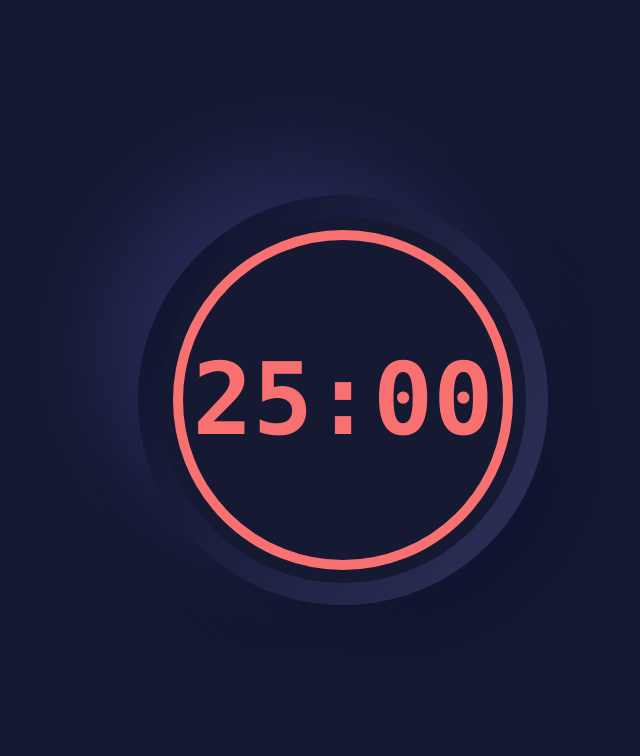
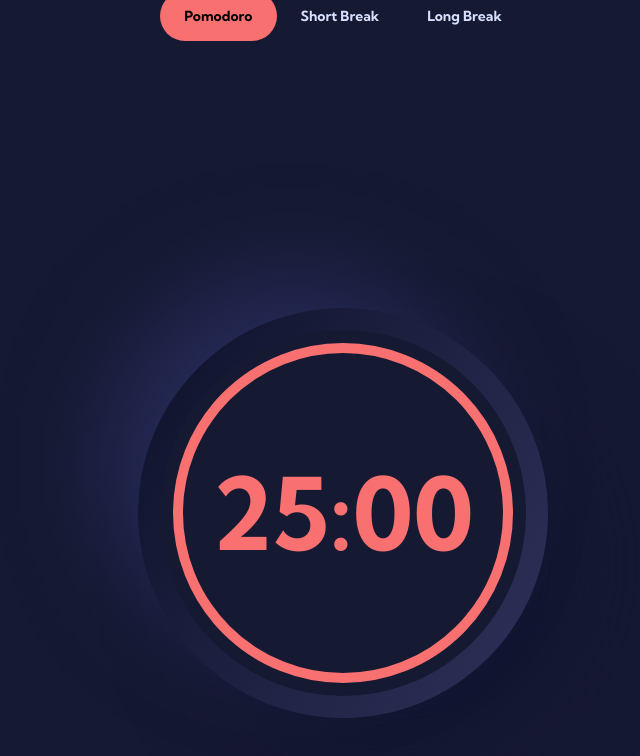
Before and after one commit to DawidGawronskiDev/pomodoro-app, a React (Vite) app: page / in a window 1280 px wide. Shown: the top 756 px of the page, without its empty margins (297-937 px from the left). Built offline with nearby package versions, Linux system fonts and the light colour scheme.

Commit message:
Create Navigation

```diff
--- a/src/App.tsx
+++ b/src/App.tsx
@@ -1,13 +1,14 @@
-import Circle from "./components/Circle";
 import Logo from "./components/Logo";
+import Navigation from "./components/Navigation";
 import Timer from "./components/Timer";
 import TimerContextProvider from "./store/TimerContextProvider";
 
 export default function App() {
   return (
     <TimerContextProvider>
-      <main className="font-mono h-screen grid place-content-center">
-        {/* <Logo /> */}
+      <main className="h-screen grid place-content-center place-items-center gap-16 font-kumbh">
+        <Logo />
+        <Navigation />
         <Timer />
       </main>
     </TimerContextProvider>
--- /dev/null
+++ b/src/components/Navigation.tsx
@@ -0,0 +1,16 @@
+import { useTimerContext } from "../store/TimerContextProvider";
+import Link from "./Link";
+
+export default function Navigation() {
+  const { timers } = useTimerContext();
+
+  return (
+    <nav>
+      <ul className="flex items-center justify-center bg-c-800 rounded-full p-2">
+        {timers.map((timer, index) => (
+          <Link key={index} timer={timer} index={index} />
+        ))}
+      </ul>
+    </nav>
+  );
+}
```
